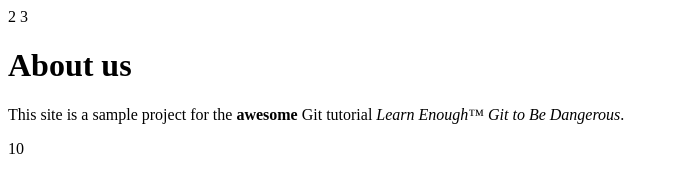
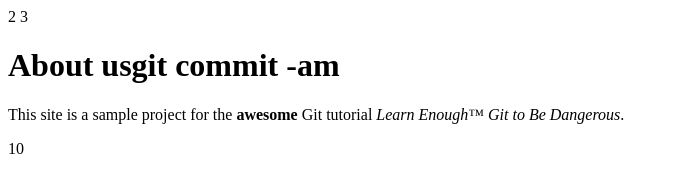
Before and after one commit to devberto/website, a plain HTML site: page about.html in a window 1280 px wide. Shown: the whole page, without its empty margins (0-675 px from the left). Drawn offline with Linux system fonts and the light colour scheme.

Commit message:
Change page heading

```diff
--- a/about.html
+++ b/about.html
@@ -1,10 +1,10 @@
 <!DOCTYPE html>
  2 <html>
  3  <head>
-    <title>About Us</title>
+    <title>About Us.</title>
   </head>
   <body>
-    <h1>About us</h1>
+    <h1>About usgit commit -am</h1>
     <p>
       This site is a sample project for the <strong>awesome</strong> Git
       tutorial <em>Learn Enough™ Git to Be Dangerous</em>.
```
